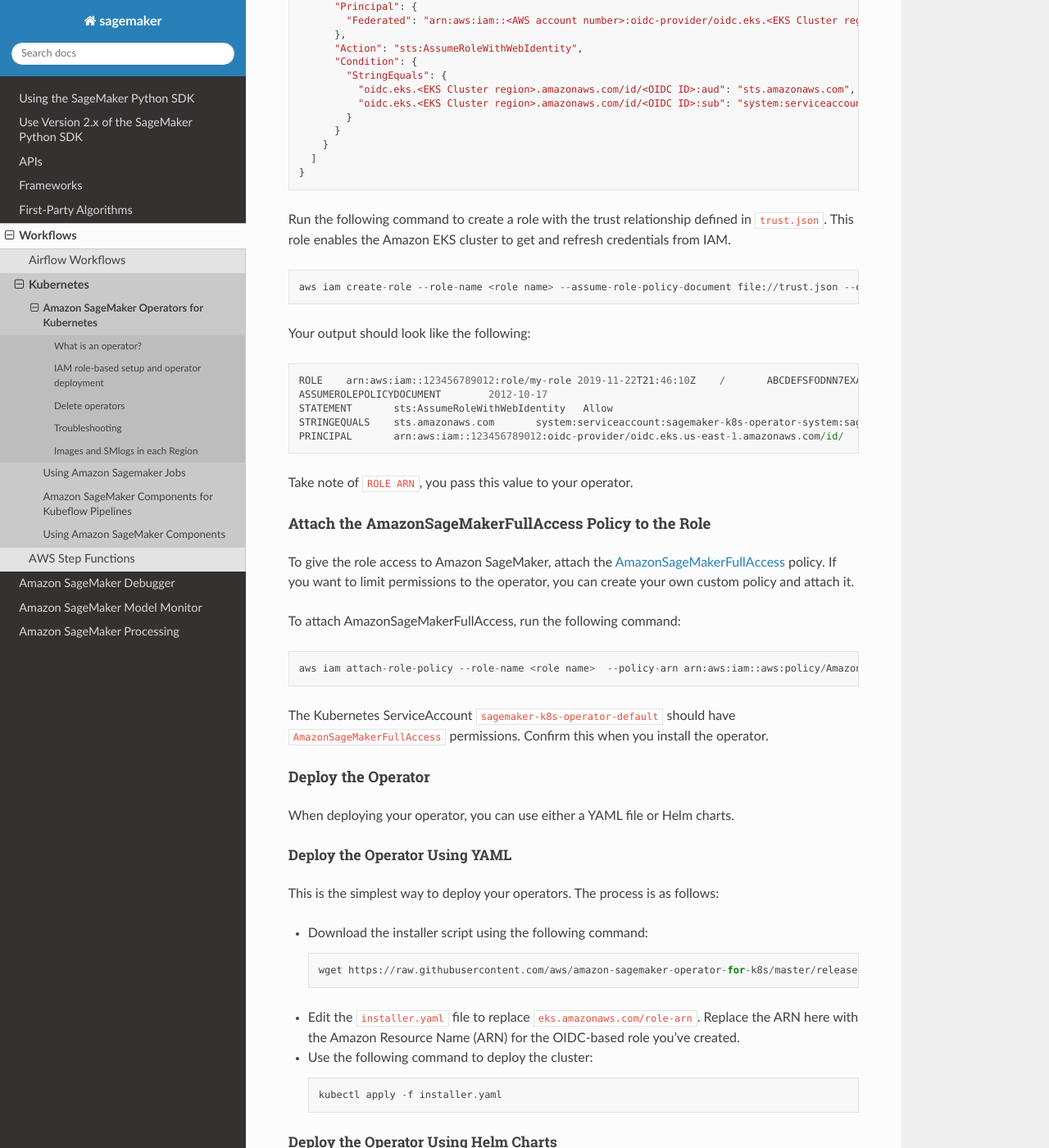
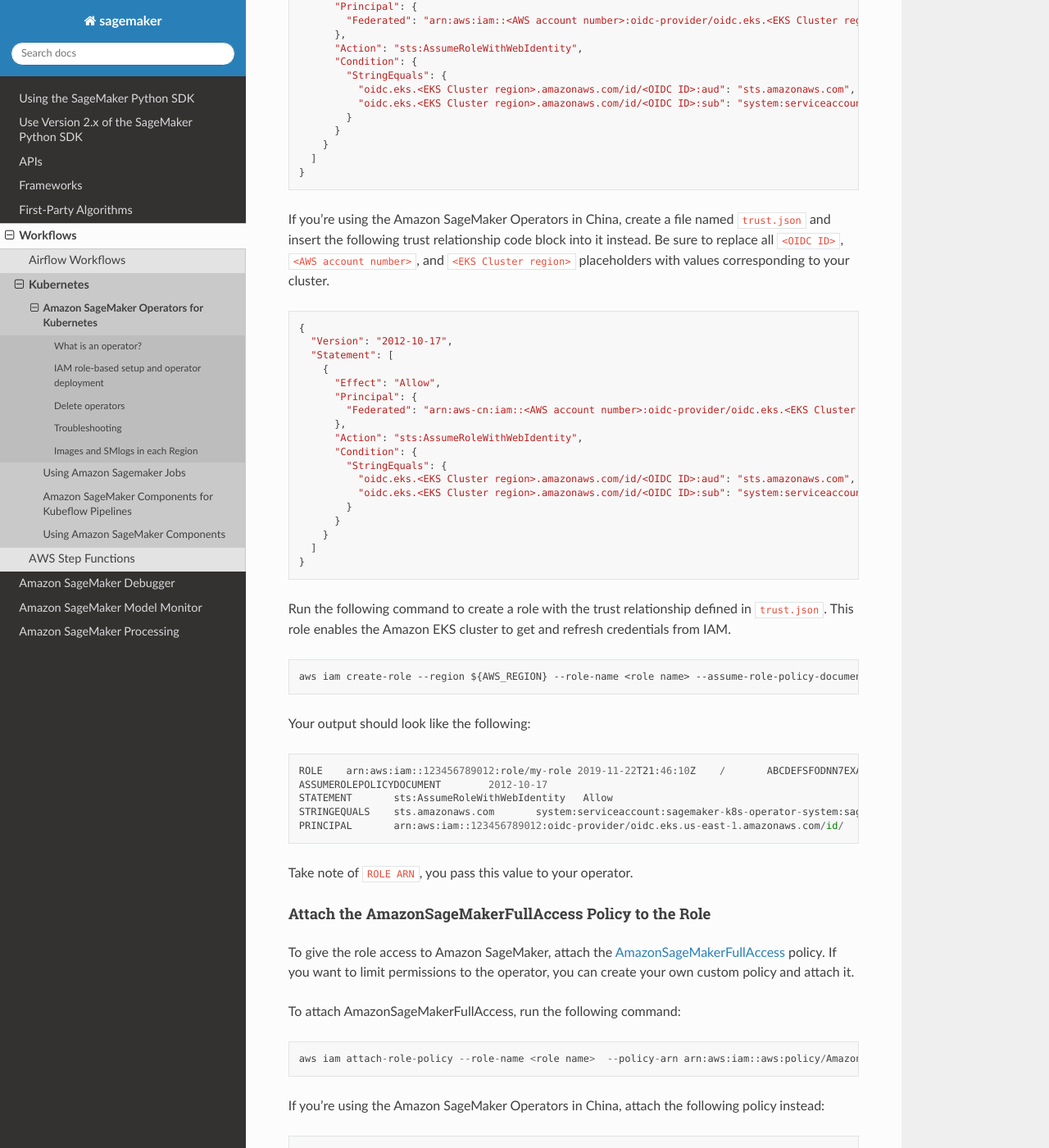
Before and after one commit to Evan-W-ang/sagemaker-python-sdk, a Sphinx documentation site: the page built from doc/workflows/kubernetes/amazon_sagemaker_operators_for_kubernetes.rst, in a window 1280 px wide and 1400 px high, scrolled down 4618 px. Shown: the whole window at 82% size. Built offline with Sphinx 7.4.7 and the Read the Docs theme 2.0.0, drawn with Linux system fonts in a browser that asks for light colours; some of the changed text lies outside the part shown.

Commit message:
docs: Add information on Amazon SageMaker Operators usage in China (#1815)
* Update using_tf.rst

Added example of creating an Estimator using an ECR URI

* Update using_tf.rst

* Update using_tf.rst

* Update using_tf.rst

removed trailing whitespace

* Update using_tf.rst

Added review changes

* Update doc/frameworks/tensorflow/using_tf.rst

Co-authored-by: Lauren Yu <6631887+laurenyu@users.noreply.github.com>

* Updated information on data preprocessing

* Updated input parameters

* Added parameter passing options

* Added information on usage in China

* Update amazon_sagemaker_operators_for_kubernetes.rst

fixed whitespace errors

Co-authored-by: Chuyang <chuyangdeng@gmail.com>
Co-authored-by: Lauren Yu <6631887+laurenyu@users.noreply.github.com>

```diff
--- a/doc/workflows/kubernetes/amazon_sagemaker_operators_for_kubernetes.rst
+++ b/doc/workflows/kubernetes/amazon_sagemaker_operators_for_kubernetes.rst
@@ -144,7 +144,7 @@ To work around this, run the following command:
 
 ::
 
-    aws eks describe-cluster --query cluster --name ${CLUSTER_NAME} --output text | grep OIDC
+    aws eks describe-cluster --region ${AWS_REGION} --query cluster --name ${CLUSTER_NAME} --output text | grep OIDC
 
 The OIDC URL will be returned as follows:
 
@@ -179,13 +179,37 @@ relationship code block into it. Be sure to replace all ``<OIDC ID>``, ``<AWS ac
       ]
     }
 
+If you're using the Amazon SageMaker Operators in China, create a file named ``trust.json``  and insert the following trust
+relationship code block into it instead. Be sure to replace all ``<OIDC ID>``, ``<AWS account number>``, and ``<EKS Cluster region>`` placeholders with values corresponding to your cluster.
+
+::
+
+      {
+        "Version": "2012-10-17",
+        "Statement": [
+          {
+            "Effect": "Allow",
+            "Principal": {
+              "Federated": "arn:aws-cn:iam::<AWS account number>:oidc-provider/oidc.eks.<EKS Cluster region>.amazonaws.com/id/<OIDC ID>"
+            },
+            "Action": "sts:AssumeRoleWithWebIdentity",
+            "Condition": {
+              "StringEquals": {
+                "oidc.eks.<EKS Cluster region>.amazonaws.com/id/<OIDC ID>:aud": "sts.amazonaws.com",
+                "oidc.eks.<EKS Cluster region>.amazonaws.com/id/<OIDC ID>:sub": "system:serviceaccount:sagemaker-k8s-operator-system:sagemaker-k8s-operator-default"
+              }
+            }
+          }
+        ]
+      }
+
 Run the following command to create a role with the trust
 relationship defined in ``trust.json``. This role enables the
 Amazon EKS cluster to get and refresh credentials from IAM.
 
 ::
 
-    aws iam create-role --role-name <role name> --assume-role-policy-document file://trust.json --output=text
+    aws iam create-role --region ${AWS_REGION} --role-name <role name> --assume-role-policy-document file://trust.json --output=text
 
 Your output should look like the following:
 
@@ -214,6 +238,12 @@ To attach AmazonSageMakerFullAccess, run the following command:
 
     aws iam attach-role-policy --role-name <role name>  --policy-arn arn:aws:iam::aws:policy/AmazonSageMakerFullAccess
 
+If you're using the Amazon SageMaker Operators in China, attach the following policy instead:
+
+::
+
+    aws iam attach-role-policy --region ${AWS_REGION} --role-name <role name> --policy-arn arn:aws-cn:iam::aws:policy/AmazonSageMakerFullAccess
+
 The Kubernetes
 ServiceAccount ``sagemaker-k8s-operator-default`` should
 have ``AmazonSageMakerFullAccess`` permissions. Confirm this when you
@@ -236,6 +266,12 @@ follows:
    ::
 
        wget https://raw.githubusercontent.com/aws/amazon-sagemaker-operator-for-k8s/master/release/rolebased/installer.yaml
+
+   If you're using the Amazon SageMaker Operators in China, download the following installer script instead. Whenever ``installer.yaml`` is referenced, use ``installer_china.yaml`` instead.
+
+   ::
+
+       wget https://raw.githubusercontent.com/aws/amazon-sagemaker-operator-for-k8s/master/release/rolebased/china/installer_china.yaml
 
 -  Edit the ``installer.yaml`` file to
    replace ``eks.amazonaws.com/role-arn``. Replace the ARN here with
@@ -405,7 +441,7 @@ To work around this, run the following command:
 
 ::
 
-    aws eks describe-cluster --query cluster --name ${CLUSTER_NAME} --output text | grep OIDC
+    aws eks describe-cluster --region ${AWS_REGION} --query cluster --name ${CLUSTER_NAME} --output text | grep OIDC
 
 The OIDC URL will be returned as follows:
 
@@ -440,13 +476,37 @@ relationship code block into it. Be sure to replace all ``<OIDC ID>``, ``<AWS ac
       ]
     }
 
+If you're using the Amazon SageMaker Operators in China, create a file named ``trust.json``  and insert the following trust
+relationship code block into it instead. Be sure to replace all ``<OIDC ID>``, ``<AWS account number>``, and ``<EKS Cluster region>`` placeholders with values corresponding to your cluster.
+
+::
+
+      {
+        "Version": "2012-10-17",
+        "Statement": [
+          {
+            "Effect": "Allow",
+            "Principal": {
+              "Federated": "arn:aws-cn:iam::<AWS account number>:oidc-provider/oidc.eks.<EKS Cluster region>.amazonaws.com/id/<OIDC ID>"
+            },
+            "Action": "sts:AssumeRoleWithWebIdentity",
+            "Condition": {
+              "StringEquals": {
+                "oidc.eks.<EKS Cluster region>.amazonaws.com/id/<OIDC ID>:aud": "sts.amazonaws.com",
+                "oidc.eks.<EKS Cluster region>.amazonaws.com/id/<OIDC ID>:sub": "system:serviceaccount:<Namespace>:sagemaker-k8s-operator-default"
+              }
+            }
+          }
+        ]
+      }
+
 Run the following command to create a role with the trust
 relationship defined in ``trust.json``. This role enables the
 Amazon EKS cluster to get and refresh credentials from IAM.
 
 ::
 
-    aws iam create-role --role-name <role name> --assume-role-policy-document file://trust.json --output=text
+    aws iam create-role --region ${AWS_REGION} --role-name <role name> --assume-role-policy-document file://trust.json --output=text
 
 Your output should look like the following:
 
@@ -474,6 +534,12 @@ To attach AmazonSageMakerFullAccess, run the following command:
 ::
 
     aws iam attach-role-policy --role-name <role name>  --policy-arn arn:aws:iam::aws:policy/AmazonSageMakerFullAccess
+
+If you're using the Amazon SageMaker Operators in China, attach the following policy instead:
+
+::
+
+    aws iam attach-role-policy --region ${AWS_REGION} --role-name <role name> --policy-arn arn:aws-cn:iam::aws:policy/AmazonSageMakerFullAccess
 
 The Kubernetes
 ServiceAccount ``sagemaker-k8s-operator-default`` should
@@ -504,6 +570,12 @@ To install the operator onto the cluster:
    ::
 
        wget https://raw.githubusercontent.com/aws/amazon-sagemaker-operator-for-k8s/master/release/rolebased/namespaced/operator.yaml
+
+   If you're using the Amazon SageMaker Operators in China, download the following operator script instead. Whenever ``operator.yaml`` is referenced, use ``operator_china.yaml`` instead.
+
+   ::
+
+       wget https://raw.githubusercontent.com/aws/amazon-sagemaker-operator-for-k8s/master/release/rolebased/namespaced/china/operator_china.yaml
 
 -  Update the installer YAML to place the resources into your specified namespace using the following command:
 
```
